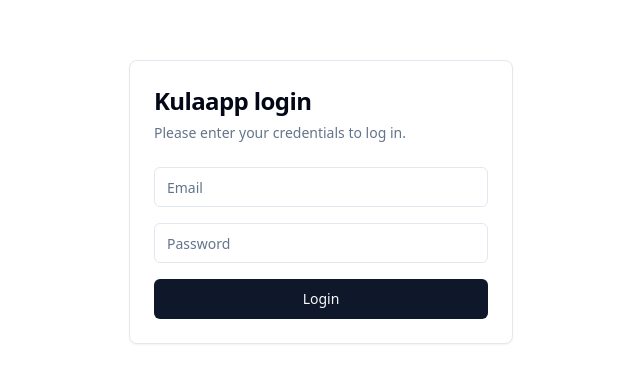
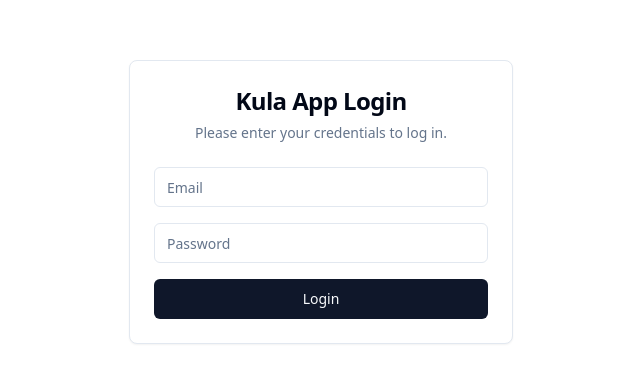
Before and after one commit to mehars-jalin/Mobile-app-zipper, a Next.js app: page /login in a window 1280 px wide. Shown: the part 198-580 px from the top of the page, without its empty margins (319-959 px from the left). Built offline with nearby package versions, Linux system fonts and the light colour scheme; no server answers.

Commit message:
Center aligned login text

```diff
--- a/app/login/page.tsx
+++ b/app/login/page.tsx
@@ -25,7 +25,7 @@ export default async function LoginPage() {
     const password = formData.get('password') as string;
 
     const login_response = await authenticateUser(email, password);
-    if(!login_response.status){
+    if (!login_response.status) {
       //alert(login_response.message)
     }
   }
@@ -34,28 +34,24 @@ export default async function LoginPage() {
     <div className="min-h-screen flex justify-center items-start md:items-center p-8">
       <Card className="w-full max-w-sm">
         <CardHeader>
-
-          <CardTitle className="text-2xl">Kulaapp login</CardTitle>
+          <CardTitle className="text-2xl text-center">Kula App Login</CardTitle>
           {/* <CardTitle className="text-2xl">Login</CardTitle> */}
-          <CardDescription>
+          <CardDescription className="text-center">
             Please enter your credentials to log in.
           </CardDescription>
         </CardHeader>
         <CardFooter>
           <form action={handleLogin} className="w-full space-y-4">
-            <Input
-              name="email"
-              type="email"
-              placeholder="Email"
-              required
-            />
+            <Input name="email" type="email" placeholder="Email" required />
             <Input
               name="password"
               type="password"
               placeholder="Password"
               required
             />
-            <Button type="submit" className="w-full">Login</Button>
+            <Button type="submit" className="w-full">
+              Login
+            </Button>
           </form>
         </CardFooter>
       </Card>
```
